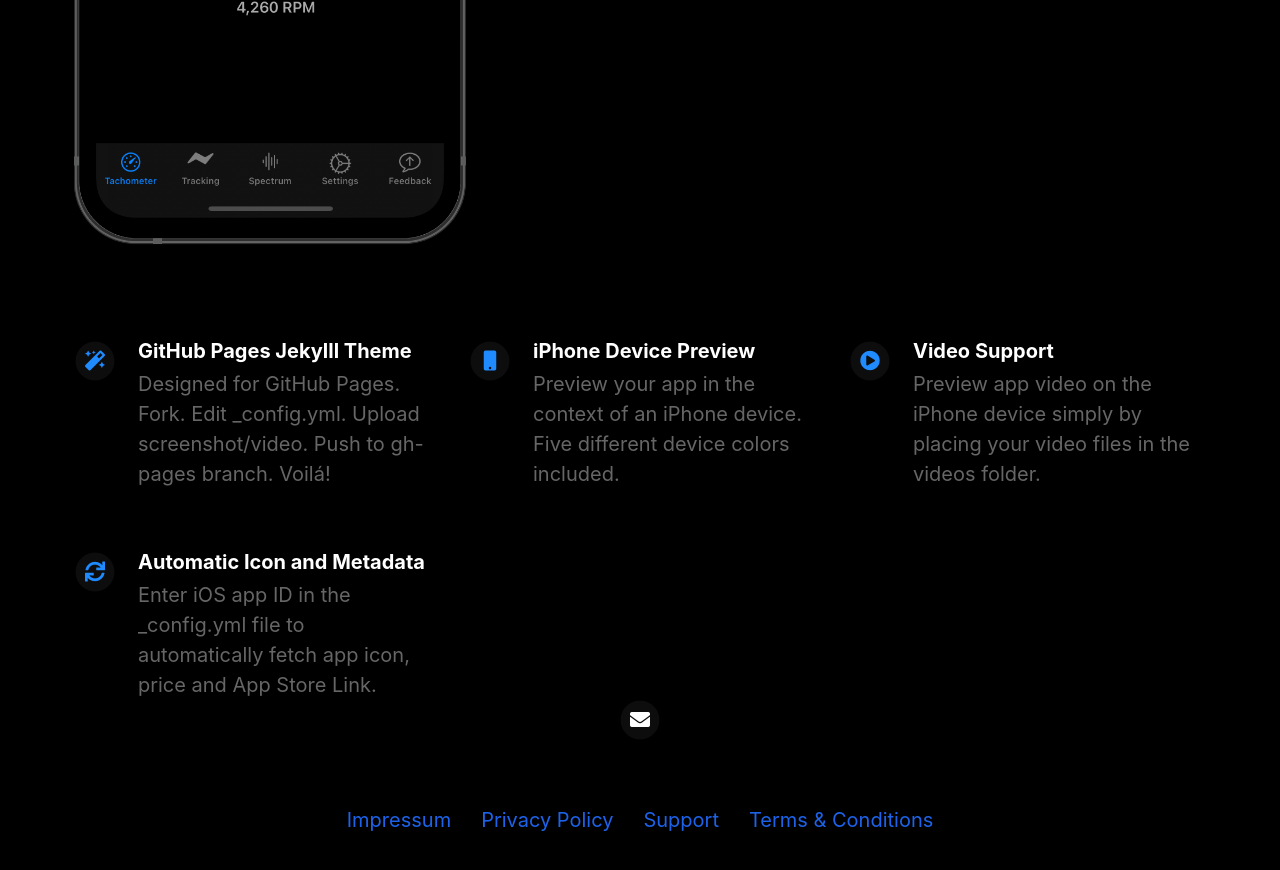
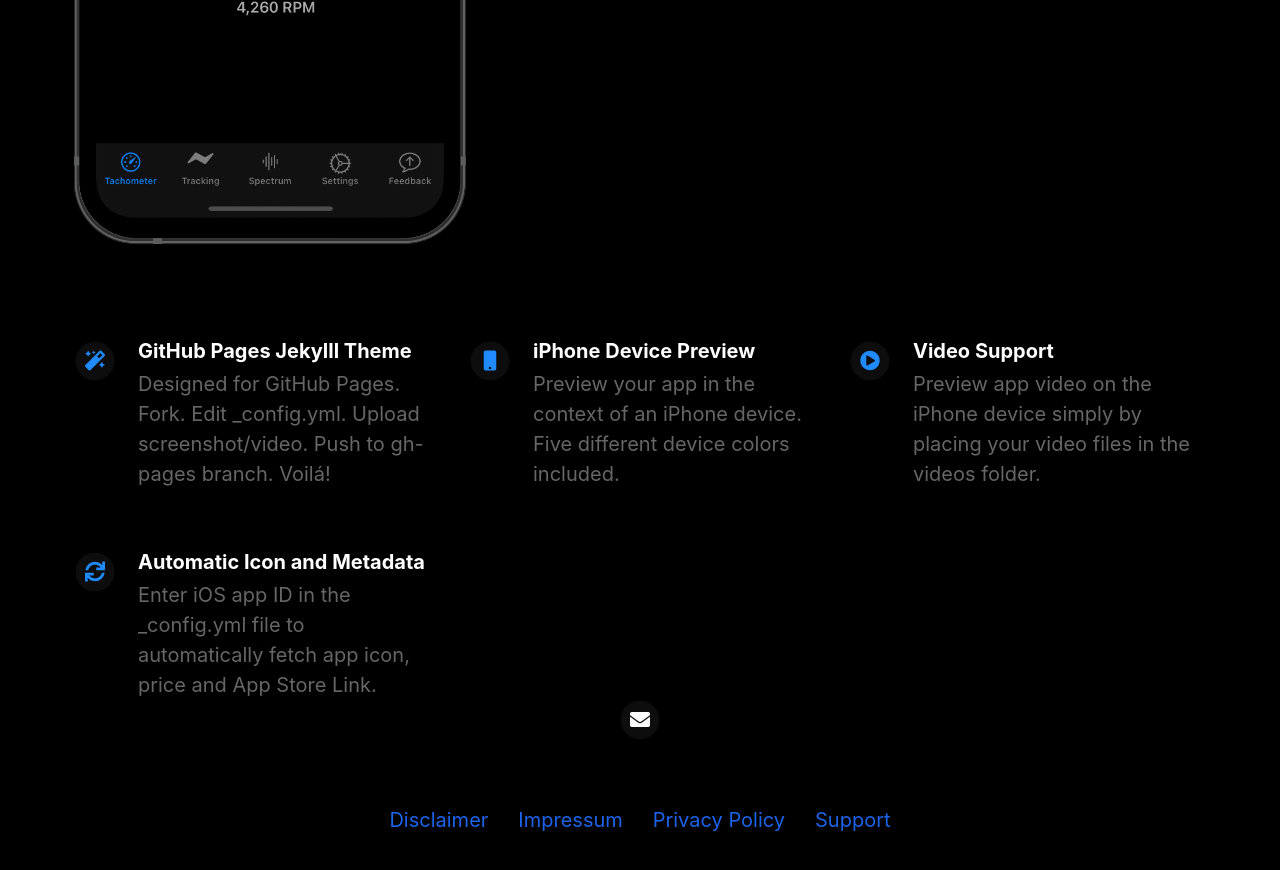
Before and after one commit to nomasdynamics/RPMmtr, a Jekyll site: the page built from index.html, in a window 1280 px wide and 900 px high, scrolled down 743 px. Shown: the top 870 px of the window. Built offline with Jekyll 4.4.1, drawn with Linux system fonts in a browser that asks for light colours; nearby versions of some CDN libraries.

Commit message:
Update and rename terms.html to Disclaimer.html

```diff
--- a/_pages/terms.html
+++ b/_pages/Disclaimer.html
@@ -1,6 +1,6 @@
 ---
 layout: page
-title: Terms & Conditions
+title: Disclaimer
 include_in_header: false
 ---
 <h2>Contact</h2>
```
